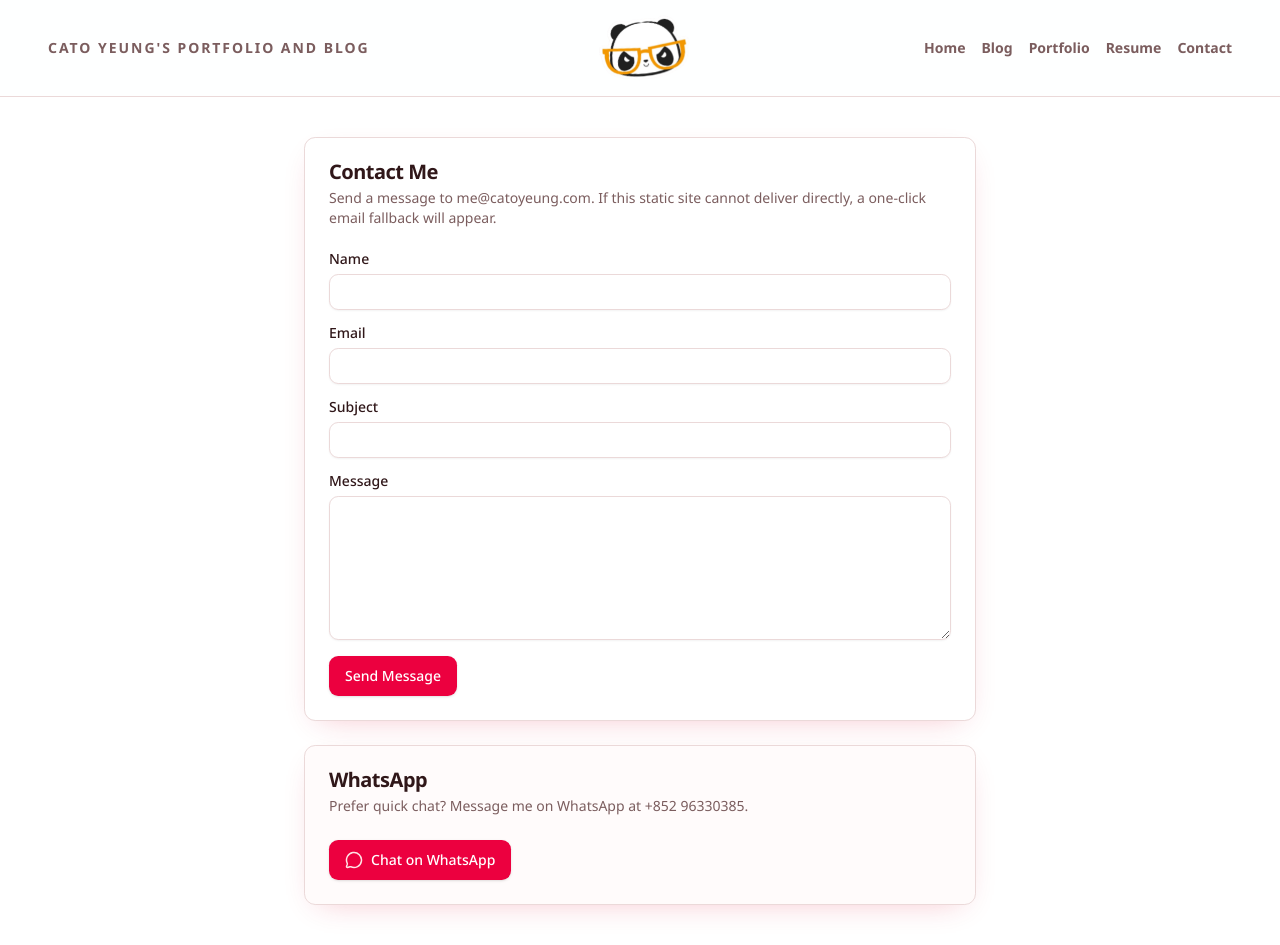
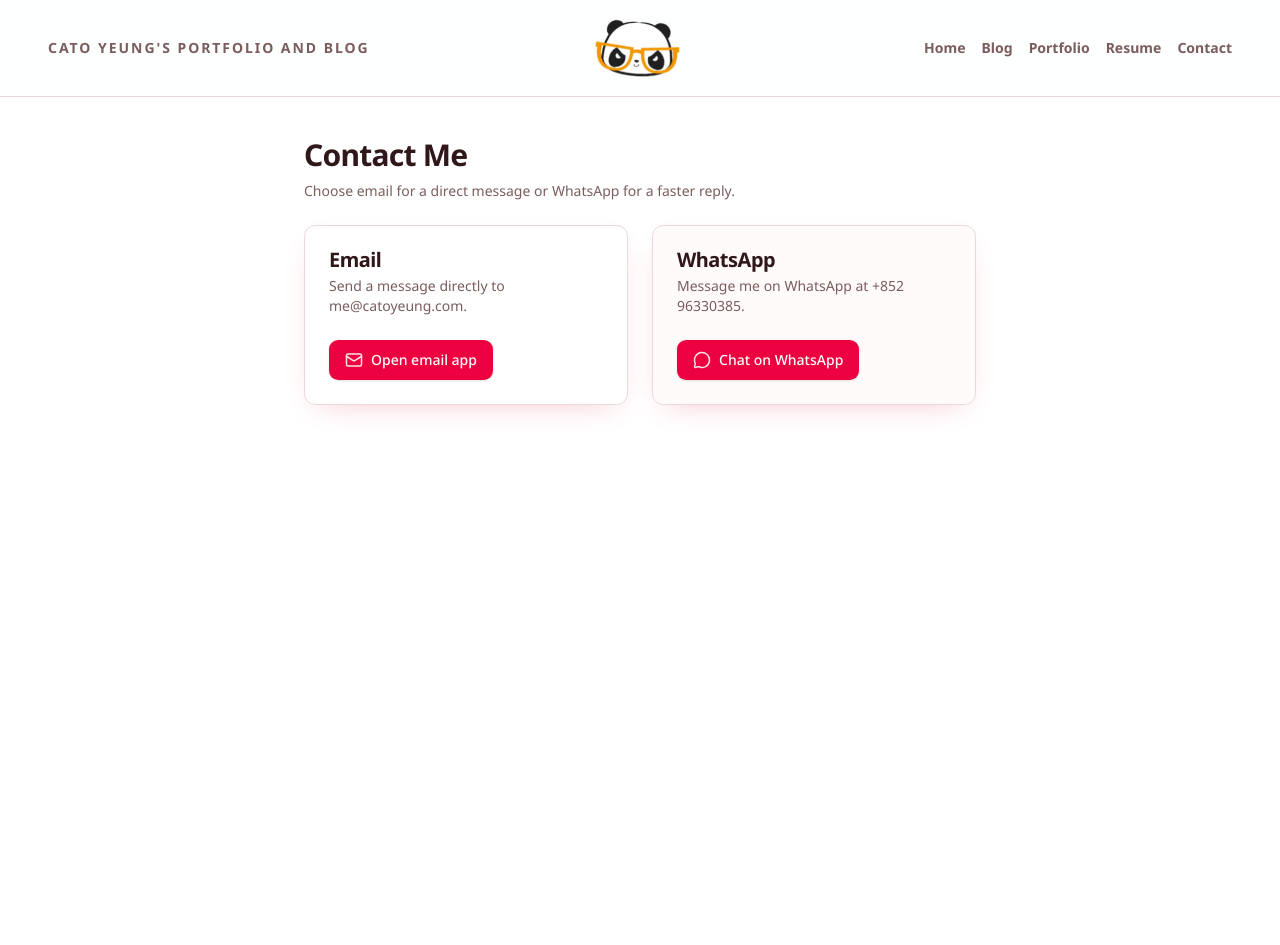
Before and after one commit to mecatoyeung/cy-blog, a Next.js app: page /contact in a window 1280 px wide. After the commit the page ends 800 px from the top, so only its background shows below. Built offline with nearby package versions, Linux system fonts and the light colour scheme.

Commit message:
Fix Contact Page

```diff
--- a/src/app/contact/page.tsx
+++ b/src/app/contact/page.tsx
@@ -1,41 +1,53 @@
 import type { Metadata } from "next";
-import { MessageCircle } from "lucide-react";
+import { Mail, MessageCircle } from "lucide-react";
 
-import { ContactForm } from "@/components/contact-form";
 import { ButtonLink } from "@/components/ui/button";
 import { Card, CardContent, CardDescription, CardHeader, CardTitle } from "@/components/ui/card";
 
 export const metadata: Metadata = {
   title: "Contact | Cato Yeung",
-  description: "Send a direct message to Cato via email.",
+  description: "Reach Cato by email or WhatsApp.",
 };
 
+const CONTACT_EMAIL = "me@catoyeung.com";
 const WHATSAPP_NUMBER = "85296330385";
 const WHATSAPP_DEFAULT_MESSAGE =
   "Hi, Cato. I would like to contact you for job opportunities or free consultancy services.";
 
+const emailHref = `mailto:${CONTACT_EMAIL}`;
 const whatsappUrl = `https://wa.me/${WHATSAPP_NUMBER}?text=${encodeURIComponent(WHATSAPP_DEFAULT_MESSAGE)}`;
 
 export default function ContactPage() {
   return (
     <main className="mx-auto flex w-full max-w-3xl flex-1 flex-col px-4 py-8 sm:px-6 md:px-12 md:py-10">
+      <div className="mb-6 space-y-2">
+        <h1 className="text-3xl font-semibold tracking-tight">Contact Me</h1>
+        <p className="text-sm text-muted-foreground">
+          Choose email for a direct message or WhatsApp for a faster reply.
+        </p>
+      </div>
+
+      <div className="grid gap-6 md:grid-cols-2">
         <Card>
           <CardHeader>
-          <CardTitle>Contact Me</CardTitle>
+            <CardTitle>Email</CardTitle>
             <CardDescription>
-            Send a message to me@catoyeung.com. If this static site cannot deliver directly, a one-click email fallback will appear.
+              Send a message directly to me@catoyeung.com.
             </CardDescription>
           </CardHeader>
           <CardContent>
-          <ContactForm />
+            <ButtonLink href={emailHref} className="gap-2 bg-rose-600 text-white hover:bg-rose-700">
+              <Mail size={18} className="text-rose-100" aria-hidden="true" />
+              Open email app
+            </ButtonLink>
           </CardContent>
         </Card>
 
-      <Card className="mt-6 border-rose-200 bg-rose-50/30">
+        <Card className="border-rose-200 bg-rose-50/30">
           <CardHeader>
             <CardTitle>WhatsApp</CardTitle>
             <CardDescription>
-            Prefer quick chat? Message me on WhatsApp at +852 96330385.
+              Message me on WhatsApp at +852 96330385.
             </CardDescription>
           </CardHeader>
           <CardContent>
@@ -50,6 +62,7 @@ export default function ContactPage() {
             </ButtonLink>
           </CardContent>
         </Card>
+      </div>
     </main>
   );
 }
--- a/src/components/contact-form.tsx
+++ /dev/null
@@ -1,135 +0,0 @@
-"use client";
-
-import { FormEvent, useState } from "react";
-
-import { Button, ButtonLink } from "@/components/ui/button";
-import { Input } from "@/components/ui/input";
-import { Label } from "@/components/ui/label";
-import { Textarea } from "@/components/ui/textarea";
-
-type ContactPayload = {
-  name: string;
-  email: string;
-  subject: string;
-  message: string;
-};
-
-type FormStatus =
-  | { state: "idle" }
-  | { state: "sending" }
-  | { state: "success" }
-  | { state: "error"; message: string; mailtoHref?: string };
-
-const initialStatus: FormStatus = { state: "idle" };
-const CONTACT_EMAIL = "me@catoyeung.com";
-const API_UNAVAILABLE_ERROR = "CONTACT_API_UNAVAILABLE";
-
-function buildMailtoHref(payload: ContactPayload) {
-  const body = [
-    `Name: ${payload.name}`,
-    `Email: ${payload.email}`,
-    "",
-    payload.message,
-  ].join("\n");
-
-  return `mailto:${CONTACT_EMAIL}?subject=${encodeURIComponent(payload.subject)}&body=${encodeURIComponent(body)}`;
-}
-
-export function ContactForm() {
-  const [status, setStatus] = useState<FormStatus>(initialStatus);
-
-  async function handleSubmit(event: FormEvent<HTMLFormElement>) {
-    event.preventDefault();
-    setStatus({ state: "sending" });
-
-    const form = event.currentTarget;
-    const formData = new FormData(form);
-
-    const payload: ContactPayload = {
-      name: String(formData.get("name") ?? ""),
-      email: String(formData.get("email") ?? ""),
-      subject: String(formData.get("subject") ?? ""),
-      message: String(formData.get("message") ?? ""),
-    };
-
-    try {
-      const response = await fetch("/api/contact", {
-        method: "POST",
-        headers: {
-          "Content-Type": "application/json",
-        },
-        body: JSON.stringify(payload),
-      });
-
-      if (!response.ok) {
-        if (response.status === 404 || response.status === 405) {
-          throw new Error(API_UNAVAILABLE_ERROR);
-        }
-
-        const data = (await response.json().catch(() => null)) as { error?: string } | null;
-        throw new Error(data?.error ?? "Unable to send your message right now.");
-      }
-
-      form.reset();
-      setStatus({ state: "success" });
-    } catch (error) {
-      if (error instanceof Error && error.message === API_UNAVAILABLE_ERROR) {
-        setStatus({
-          state: "error",
-          message:
-            "This site is running as a static export, so direct form delivery is unavailable here. Use the email link below.",
-          mailtoHref: buildMailtoHref(payload),
-        });
-        return;
-      }
-
-      const message = error instanceof Error ? error.message : "Unexpected error.";
-      setStatus({ state: "error", message });
-    }
-  }
-
-  return (
-    <form onSubmit={handleSubmit} className="space-y-4">
-      <div className="space-y-2">
-        <Label htmlFor="contact-name">Name</Label>
-        <Input id="contact-name" name="name" autoComplete="name" required />
-      </div>
-
-      <div className="space-y-2">
-        <Label htmlFor="contact-email">Email</Label>
-        <Input id="contact-email" name="email" type="email" autoComplete="email" required />
-      </div>
-
-      <div className="space-y-2">
-        <Label htmlFor="contact-subject">Subject</Label>
-        <Input id="contact-subject" name="subject" required />
-      </div>
-
-      <div className="space-y-2">
-        <Label htmlFor="contact-message">Message</Label>
-        <Textarea id="contact-message" name="message" className="min-h-36" required />
-      </div>
-
-      <Button type="submit"
-        className="bg-rose-600 text-white hover:bg-rose-700"
-        disabled={status.state === "sending"}>
-        {status.state === "sending" ? "Sending..." : "Send Message"}
-      </Button>
-
-      {status.state === "success" ? (
-        <p className="text-sm text-muted-foreground">Thanks, your message has been sent.</p>
-      ) : null}
-
-      {status.state === "error" ? (
-        <div className="space-y-2 text-sm">
-          <p className="text-red-600">{status.message}</p>
-          {status.mailtoHref ? (
-            <ButtonLink href={status.mailtoHref} className="bg-rose-600 text-white hover:bg-rose-700">
-              Open email app
-            </ButtonLink>
-          ) : null}
-        </div>
-      ) : null}
-    </form>
-  );
-}
```
Lines whose indentation alone changed are shown as unchanged.
